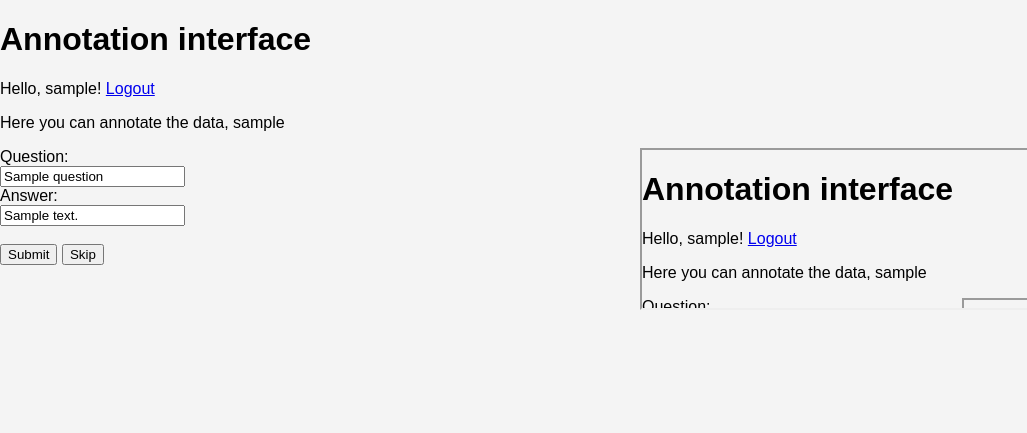
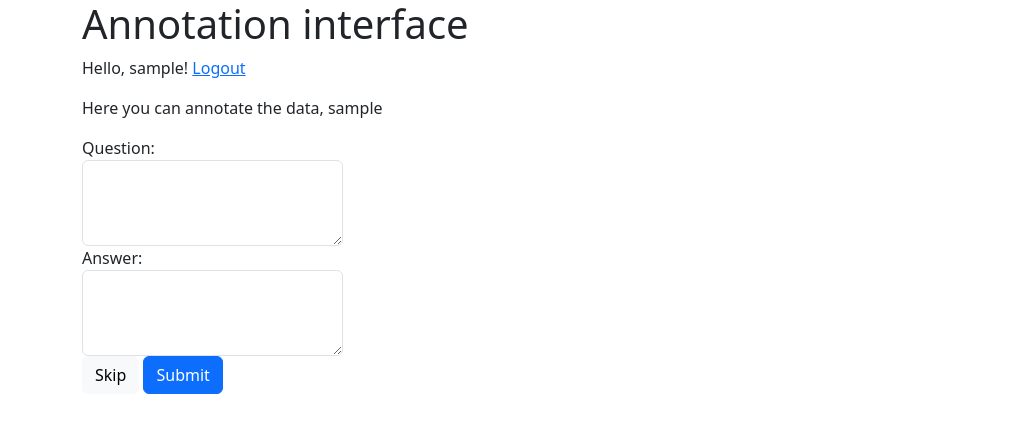
Before and after one commit to ufal/regional-qa-annotation, a Flask app: template templates/annotate.html in a window 1280 px wide. Shown: the top 433 px of the page, without its empty margins (0-1027 px from the left). Run offline with Flask 3, Linux system fonts and the light colour scheme; the template is opened without the code that fills it: most values are stand-ins (such as "Sample title", 1, 10 or a date in 2020); parts of the project's set-up code (start-up, migrations or seed data) failed here and were passed over; some libraries are stand-ins or nearby versions.

Commit message:
big update

```diff
--- a/app.py
+++ b/app.py
@@ -1,5 +1,7 @@
 #!/usr/bin/env python3
 
+import argparse
+import requests
 import hashlib
 from flask import Flask, render_template, request, redirect, url_for
 app = Flask(__name__)
@@ -9,11 +11,20 @@ passwd = {"admin": hashlib.sha256("ahoj123".encode()).hexdigest(),
           "user": hashlib.sha256("helohelo".encode()).hexdigest()}
 
 # example data: URL, Question, Answer (the Q and A are empty by default)
-data = [
-    ("https://en.wikipedia.org/wiki/Germany", "What is the capital of Germany?", "Berlin"),
-    ("https://en.wikipedia.org/wiki/United_States", "What is the capital of the United States?", "Washington, D.C."),
-    ("https://en.wikipedia.org/wiki/Canada", "What is the capital of Canada?", "Ottawa"),
-    ("https://en.wikipedia.org/wiki/Czech_Republic", "What is the capital of the Czech Republic?", "Prague")]
+# data = {"cs": [("Německo", "Jaké je hlavní město Německa?", "Berlín")],
+#         "en": [
+#     ("Germany", "What is the capital of Germany?", "Berlin"),
+#     ("United_States", "What is the capital of the United States?", "Washington, D.C."),
+#     ("Canada", "What is the capital of Canada?", "Ottawa"),
+#     ("Czech_Republic", "What is the capital of the Czech Republic?", "Prague")]}
+
+language = "cs"
+annotations = []  # this is saved every time it is updated
+
+def get_random_article():
+    url = "https://{}.wikipedia.org/api/rest_v1/page/random/summary".format(language)
+    response = requests.get(url)
+    return response.json().get("title")
 
 
 @app.route("/")
@@ -21,25 +32,63 @@ def index():
     # check if logged in
     username = request.cookies.get("username")
     if username is not None:
-        return redirect(url_for("annotate", url_id=0))
+        random_title = get_random_article()
+        return redirect(url_for("annotate_wiki", wiki_title=random_title))
     else:
         # redirect to login page
         return redirect(url_for("login"))
 
-@app.route("/annotate/<int:url_id>")
-def annotate(url_id):
+
+# annotate route with wiki title as id
+@app.route("/annotate/<string:wiki_title>")
+def annotate_wiki(wiki_title):
     # check if logged in
     username = request.cookies.get("username")
 
     if username is None:
         return redirect(url_for("login"))
 
-    data_item = data[url_id]
     return render_template("annotate.html",
                            username=username,
-                           url=data_item[0],
-                           question=data_item[1],
-                           answer=data_item[2])
+                           wiki_lang=language,
+                           wiki_title=wiki_title,
+                           question="",
+                           answer="")
+
+
+@app.route("/annotate", methods=["POST"])
+def annotate():
+    # check if logged in
+    username = request.cookies.get("username")
+
+    if username is None:
+        return redirect(url_for("login"))
+
+    # was it the skip button?
+    if "skip" in request.form:
+        # redirect to random article
+        random_title = get_random_article()
+        return redirect(url_for("annotate_wiki", wiki_title=random_title))
+
+    wiki_title = request.form["wiki_title"]
+    wiki_lang = request.form["wiki_lang"]
+    question = request.form["question"].replace("\n", " ").strip()
+    answer = request.form["answer"].replace("\n", " ").strip()
+
+    with open("data.tsv", "a") as f:
+        # make sure to escape chars
+        f.write("{}\t{}\t{}\t{}\n".format(wiki_lang, wiki_title, question.replace('\t', ' '), answer.replace('\t', ' ')))
+
+    # redirect to random article
+    random_title = get_random_article()
+    return redirect(url_for("annotate_wiki", wiki_title=random_title))
+
+
+
+
+@app.route("/wiki/<string:wiki_title>")  # redirect to annotate_wiki with wiki title as id
+def wiki(wiki_title):
+    return redirect(url_for("annotate_wiki", wiki_title=wiki_title))
 
 
 @app.route("/login", methods=["POST", "GET"])
@@ -49,13 +98,16 @@ def login():
         password = request.form["password"]
 
         if username in passwd and passwd[username] == hashlib.sha256(password.encode()).hexdigest():
-            response = redirect(url_for("annotate", url_id=0))
+            # redirect to random article
+            random_title = get_random_article()
+            response = redirect(url_for("annotate", wiki_title=random_title))
             response.set_cookie("username", username)
             return response
         else:
             return render_template("index.html", error="Invalid username or password")
 
     return render_template("login.html")
+
 
 @app.route("/logout")
 def logout():
@@ -64,5 +116,14 @@ def logout():
     return response
 
 
+def main(args):
+    language = args.lang
+    app.run(host="0.0.0.0", port=args.port, debug=True)
+
 if __name__ == "__main__":
-    app.run(host="0.0.0.0", port=8080)
+    parser = argparse.ArgumentParser()
+    parser.add_argument("--port", type=int, default=8080)
+    parser.add_argument("--lang", type=str, default="cs", required=True)
+    parser.add_argument("--data", type=str, default="data.csv")
+    args = parser.parse_args()
+    main(args)
--- a/requirements.txt
+++ b/requirements.txt
@@ -1 +1,2 @@
 flask==3.0.3
+requests
--- a/templates/annotate.html
+++ b/templates/annotate.html
@@ -5,26 +5,111 @@
 {% block content %}
 <p>Here you can annotate the data, {{username}}</p>
 
-<!-- the page contains an iframe on the RIGHT hand side with a page from a given URL usign style flex: 1
-     on the left hand side there is a form with two fields qeustion and answer and two buttons
-     one to submit the form and the other to skip the current question and move to the next one
+<script>
+  $(document).ready(function(){
 
-     the default question and answer values are stored in question and answer variables
-  -->
-<div style="display: flex;">
-  <div style="flex: 1;">
-    <form action="/annotate" method="post">
-      <label for="question">Question:</label><br>
-      <input type="text" id="question" name="question" value="{{question}}"><br>
-      <label for="answer">Answer:</label><br>
-      <input type="text" id="answer" name="answer" value="{{answer}}"><br><br>
-      <input type="submit" value="Submit">
-      <input type="submit" value="Skip" name="skip">
-    </form>
-  </div>
-  <div style="flex: 1;">
-    <iframe src="{{url}}" width="100%" height="100%"></iframe>
-  </div>
+    $.ajax({
+        type: "GET",
+        url: "https://{{wiki_lang}}.wikipedia.org/w/api.php?action=parse&format=json&prop=text&page={{wiki_title}}&callback=?",
+        contentType: "application/json; charset=utf-8",
+        async: false,
+        dataType: "json",
+        success: function (data, textStatus, jqXHR) {
+
+            var content = data.parse.text["*"];
+	    // remove <style> tags from the content:
+	    content = content.replace(/<style([\s\S]*?)<\/style>/g, '');
+	    var title = data.parse.title;
+	    $('#title').html(title);
+            $('#article').html(content)
+
+        },
+        error: function (errorMessage) {
+        }
+    });
+  });
+</script>
+
+<!-- hide infoboxes -->
+<style>
+  .infobox {
+	display: none;
+  }
+  .sidebar {
+      	display: none;
+  }
+  .metadata {
+	  	display: none;
+  }
+  .mw-editsection {
+      	display: none;
+  }
+
+  /* #form { */
+  /*     position: fixed; */
+  /*     left: calc(50% + (400px/2)) ; */
+
+  /* } */
+</style>
+
+
+<div class="row">
+
+
+<div id="form" class="col-sm-3 position-sticky top-0 h-50">
+  <!--here i need  aform with four fields: Question, answer, skip, submit-->
+  <!-- answer and question need to be long text fields -->
+
+
+  <form action="/annotate" method="post">
+    <!--hidden fields for wiki title and language -->
+    <input type="hidden" id="wiki_title" name="wiki_title" value="{{wiki_title}}">
+    <input type="hidden" id="wiki_lang" name="wiki_lang" value="{{wiki_lang}}">
+
+    <div class="form-group">
+      <label for="question">Question:</label>
+      <textarea class="form-control" id="question" name="question" rows="3"></textarea>
+    </div>
+    <div class="form-group">
+      <label for="answer">Answer:</label>
+      <textarea class="form-control" id="answer" name="answer" rows="3"></textarea>
+    </div>
+    <div class="form-group">
+      <button type="submit" class="btn btn-light" name="skip">Skip</button>
+      <button type="submit" class="btn btn-primary">Submit</button>
+    </div>
+  </form>
+
 </div>
 
+<div class="col">
+  <h1 id="title" class="col-sm-12"></h1>
+  <div id="article" class="col"></div>
+</div>
+
+</div>
+
+
+
+
+
+
+<!-- <p>URL: <span id="iframe-url"></span></p> -->
+<!-- <div style="display: flex;"> -->
+<!--     <div style="flex: 1;"> -->
+<!--     <form action="/annotate" method="post"> -->
+<!--       <label for="question">Question:</label><br> -->
+<!--       <input type="text" id="question" name="question" value="{{question}}"><br> -->
+<!--       <label for="answer">Answer:</label><br> -->
+<!--       <input type="text" id="answer" name="answer" value="{{answer}}"><br><br> -->
+<!--       <input type="submit" value="Submit"> -->
+<!--       <input type="submit" value="Skip" name="skip"> -->
+<!--     </form> -->
+<!--   </div> -->
+<!--   <div class="embed-responsive"> -->
+<!--     <\!-- the iframe should update the URL span with the current URL of the iframe using onLoad -\-> -->
+<!--     <iframe class="embed-responsive-item" src="{{url}}" width="100%" height="800px"></iframe> -->
+<!--   </div> -->
+<!-- </div> -->
+
 {% endblock %}
--- a/templates/index.html
+++ b/templates/index.html
@@ -1,18 +1,29 @@
-<!-- this is a flask template for the main page, the reset of the pages will extedn this template, the main block is called content -->
 <!doctype html>
 <html>
 <head>
+<meta charset="UTF-8">
 <title>{% block title %}Home{% endblock %}</title>
-    <link rel="stylesheet" href="{{ url_for('static', filename='style.css') }}">
+
+<link href="https://cdn.jsdelivr.net/npm/bootstrap@5.3.0/dist/css/bootstrap.min.css" rel="stylesheet" integrity="sha384-9ndCyUaIbzAi2FUVXJi0CjmCapSmO7SnpJef0486qhLnuZ2cdeRhO02iuK6FUUVM" crossorigin="anonymous">
+<!--<link href="{{ url_for('static', filename='style.css') }}" rel="stylesheet">-->
+
+<script src="https://cdn.jsdelivr.net/npm/bootstrap@5.3.0/dist/js/bootstrap.bundle.min.js" integrity="sha384-geWF76RCwLtnZ8qwWowPQNguL3RmwHVBC9FhGdlKrxdiJJigb/j/68SIy3Te4Bkz" crossorigin="anonymous"></script>
+
+<script src="https://ajax.googleapis.com/ajax/libs/jquery/3.5.1/jquery.min.js"></script>
+<script src="https://cdn.rawgit.com/davidshimjs/qrcodejs/gh-pages/qrcode.min.js"></script>
 </head>
 <body>
-    <header>
+
+
+
+<div class="container">
   <h1>Annotation interface</h1>
   {% if username %}
   <p>Hello, {{ username }}! <a href="/logout">Logout</a></p>
   {% endif %}
-    </header>
-    <main>
+
+
   {% block content %}{% endblock %}
-    </main>
+
+</div>
 </body>
```
Lines whose indentation alone changed are shown as unchanged.
